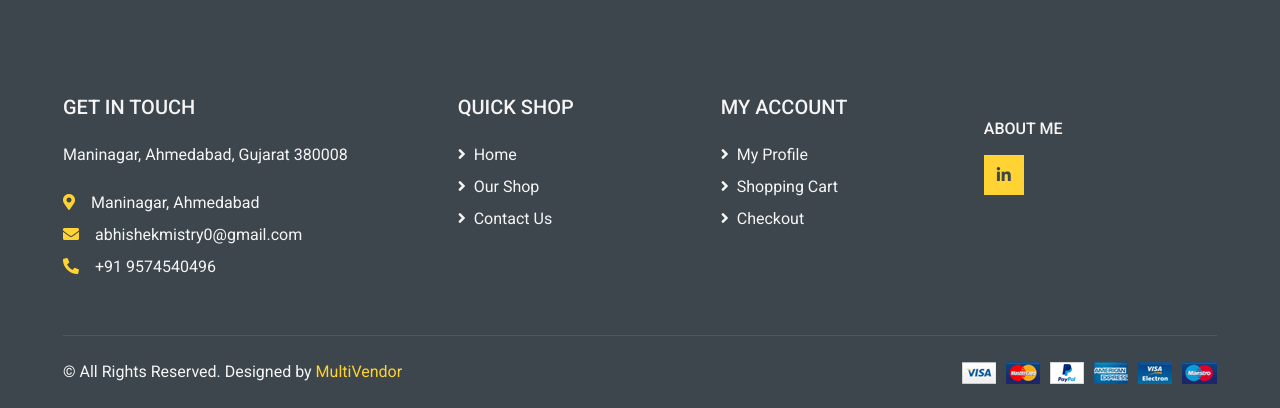
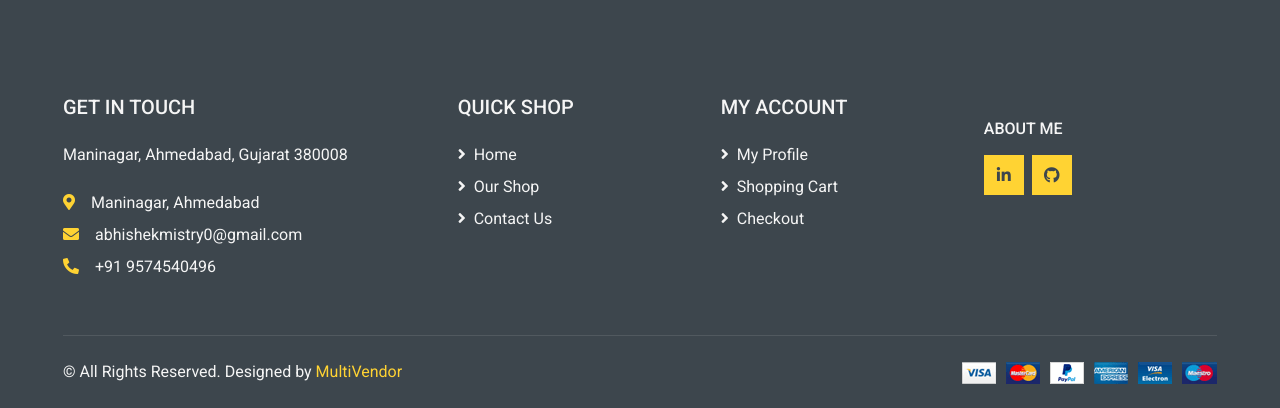
Before and after one commit to abhishekmistry0/MultiVendor, a Django app: page /Estimate/ in a window 1280 px wide. Shown: the part 858-1266 px from the top of the page. Run offline with Django 4.2, Linux system fonts and the light colour scheme; some libraries are stand-ins or nearby versions.

Commit message:
added client interface and admin interface,Added Github Profile

```diff
--- a/templates/base.html
+++ b/templates/base.html
@@ -197,6 +197,9 @@
                         {% comment %} <a class="btn btn-primary btn-square mr-2" href="https://instagram.com/craft__makers21?igshid=ZDdkNTZiNTM="><i class="fab fa-twitter"></i></a>
                         <a class="btn btn-primary btn-square mr-2" href="https://instagram.com/craft__makers21?igshid=ZDdkNTZiNTM="><i class="fab fa-facebook-f"></i></a> {% endcomment %}
                         <a class="btn btn-primary btn-square mr-2" href="https://www.linkedin.com/in/abhishek-mistry-398683270"><i class="fab fa-linkedin-in"></i></a>
+                        <a class="btn btn-primary btn-square mr-2" href="https://github.com/abhishekmistry0/MultiVendor.git">
+                            <i class="fab fa-github"></i>
+                        </a>
                         {% comment %} <a class="btn btn-primary btn-square" href="https://instagram.com/craft__makers21?igshid=ZDdkNTZiNTM="><i class="fab fa-instagram"></i></a> {% endcomment %}
                     </div>
                 </div>
```
Also changed, not shown: Personal/Admininterface.png (added), Personal/ClientInterface.png (added).
